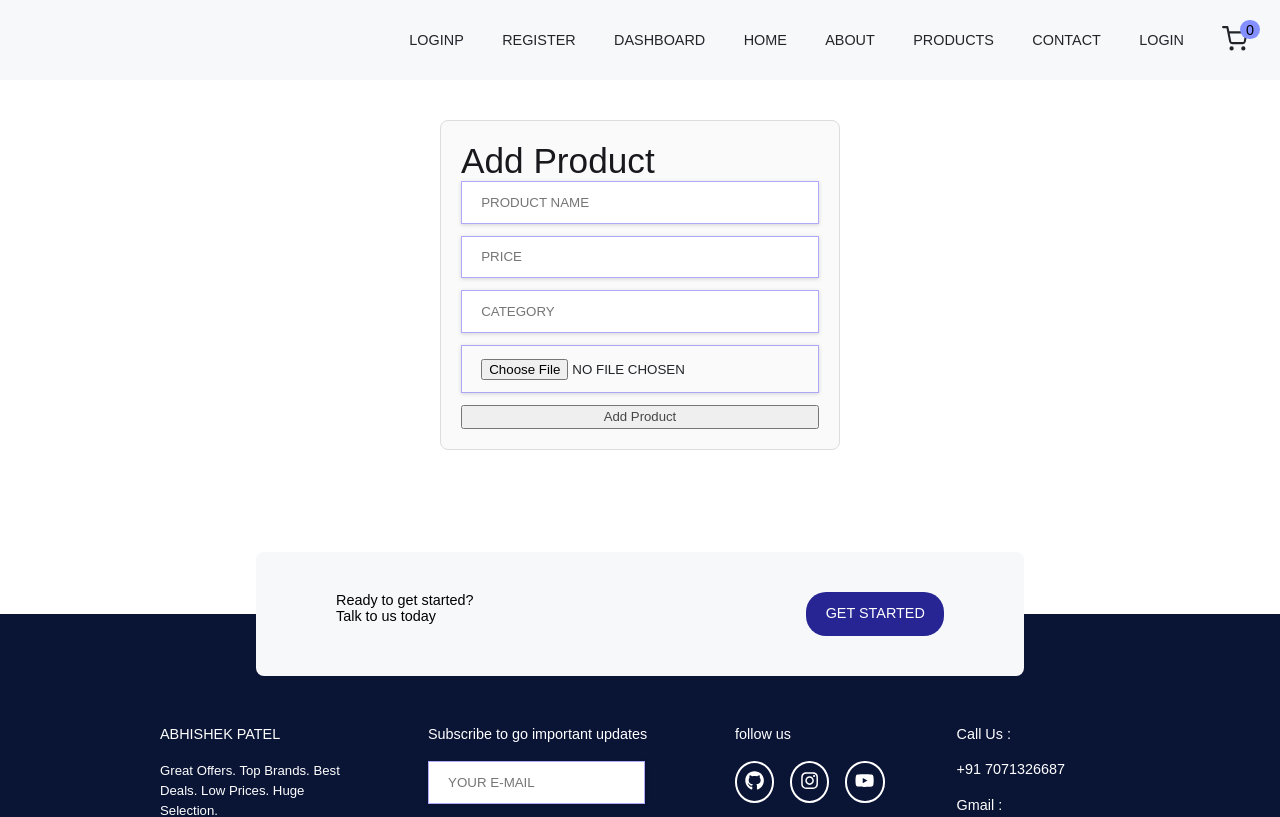
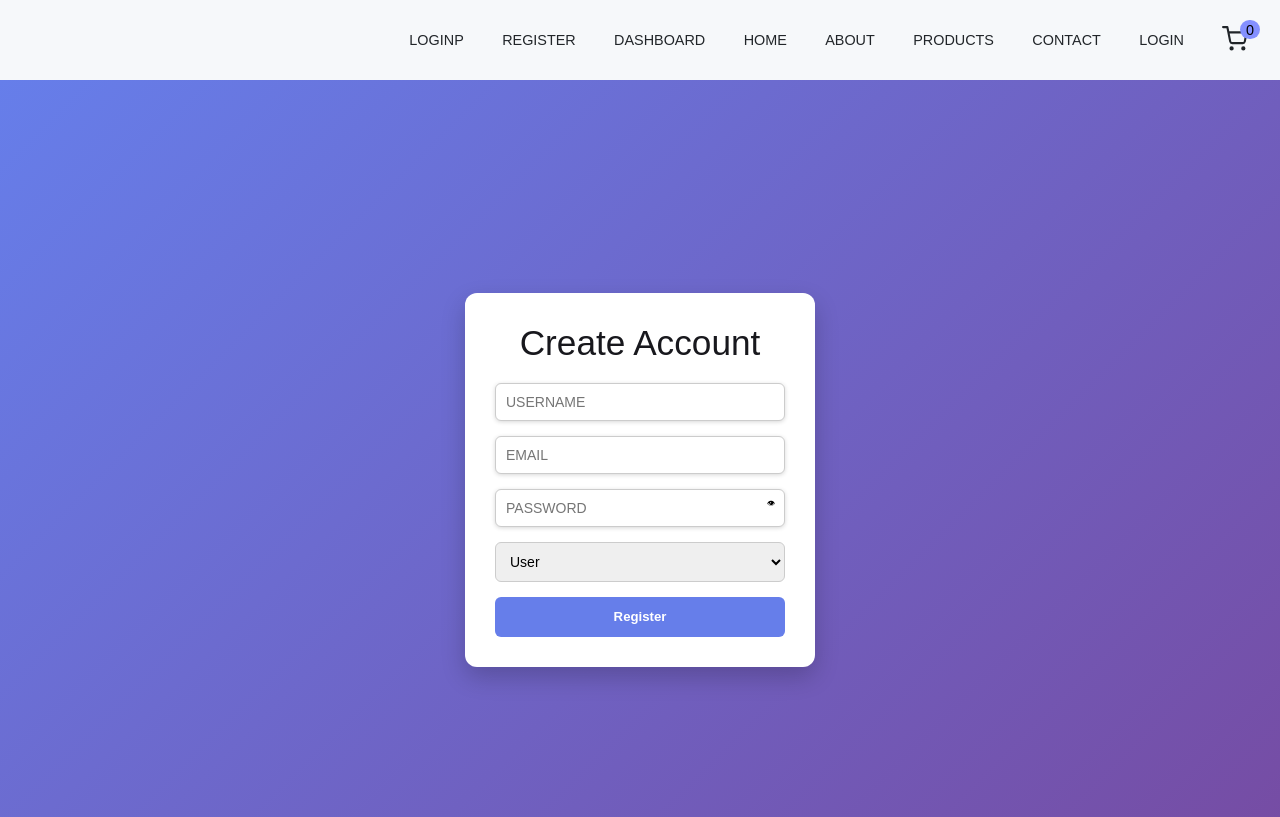
Before and after one commit to Abhishekpatel6687/electro-com, a React (Create React App) app in the folder frontend/: page /login in a window 1280 px wide. Shown: the top 817 px of the page. Built offline with nearby package versions, Linux system fonts and the light colour scheme; no server answers.

Commit message:
register and ligin api

```diff
--- a/frontend/package.json
+++ b/frontend/package.json
@@ -7,6 +7,7 @@
     "@testing-library/react": "^13.3.0",
     "@testing-library/user-event": "^13.5.0",
     "axios": "^0.27.2",
+    "lucide-react": "^0.564.0",
     "react": "^18.2.0",
     "react-dom": "^18.2.0",
     "react-icons": "^4.4.0",
--- a/frontend/src/App.js
+++ b/frontend/src/App.js
@@ -69,6 +69,7 @@ const App = () => {
           <Route path="/singleproduct/:id" element={<SingleProduct />} />
           <Route path="/cart" element={<Cart />} />
           <Route path="/login" element={<Login />} />
+
           <Route path="*" element={<ErrorPage />} />
         </Routes>
         <Footer />
--- a/frontend/src/Login.js
+++ b/frontend/src/Login.js
@@ -1,112 +1,245 @@
+// import { useState } from "react";
+// import axios from "axios";
+
+// const Login = () => {
+//   const [name, setName] = useState("");
+//   const [price, setPrice] = useState("");
+//   const [category, setCategory] = useState("");
+//   const [image, setImage] = useState(null);
+//   const [loading, setLoading] = useState(false);
+
+//   const handleSubmit = async (e) => {
+//     e.preventDefault();
+
+//     if (!image) {
+//       alert("Please select an image ❌");
+//       return;
+//     }
+
+//     const formData = new FormData();
+//     formData.append("name", name);
+//     formData.append("price", price);
+//     formData.append("category", category);
+//     formData.append("image", image);
+
+//     // 🔍 debug (optional)
+//     for (let pair of formData.entries()) {
+//       console.log(pair[0], pair[1]);
+//     }
+
+//     try {
+//       setLoading(true);
+//       await axios.post(
+//         "http://localhost:8080/api/products",
+//         formData
+//       );
+//       alert("Product added successfully ✅");
+
+//       // reset form
+//       setName("");
+//       setPrice("");
+//       setCategory("");
+//       setImage(null);
+//       e.target.reset();
+//     } catch (err) {
+//       console.error(err);
+//       alert("Something went wrong ❌");
+//     } finally {
+//       setLoading(false);
+//     }
+//   };
+
+//   return (
+//     <div style={styles.container}>
+//       <h2>Add Product</h2>
+
+//       <form onSubmit={handleSubmit} style={styles.form}>
+//         <input
+//           type="text"
+//           placeholder="Product name"
+//           value={name}
+//           onChange={(e) => setName(e.target.value)}
+//           required
+//         />
+
+//         <input
+//           type="number"
+//           placeholder="Price"
+//           value={price}
+//           onChange={(e) => setPrice(e.target.value)}
+//           required
+//         />
+
+//         <input
+//           type="text"
+//           placeholder="Category"
+//           value={category}
+//           onChange={(e) => setCategory(e.target.value)}
+//           required
+//         />
+
+//         <input
+//           type="file"
+//           accept="image/*"
+//           onChange={(e) => setImage(e.target.files[0])}
+//           required
+//         />
+
+//         <button type="submit" disabled={loading}>
+//           {loading ? "Adding..." : "Add Product"}
+//         </button>
+//       </form>
+//     </div>
+//   );
+// };
+
+// export default Login;
+
+// const styles = {
+//   container: {
+//     maxWidth: "400px",
+//     margin: "40px auto",
+//     padding: "20px",
+//     border: "1px solid #ddd",
+//     borderRadius: "8px",
+//     background: "#fafafa",
+//   },
+//   form: {
+//     display: "flex",
+//     flexDirection: "column",
+//     gap: "12px",
+//   },
+// };
 import { useState } from "react";
-import axios from "axios";
 
-const Login = () => {
-  const [name, setName] = useState("");
-  const [price, setPrice] = useState("");
-  const [category, setCategory] = useState("");
-  const [image, setImage] = useState(null);
-  const [loading, setLoading] = useState(false);
+function Login() {
+  const [showPassword, setShowPassword] = useState(false);
+  const [formData, setFormData] = useState({
+    username: "",
+    email: "",
+    password: "",
+    role: "user",
+  });
 
-  const handleSubmit = async (e) => {
+  const handleChange = (e) => {
+    setFormData({
+      ...formData,
+      [e.target.name]: e.target.value,
+    });
+  };
+
+  const handleSubmit = (e) => {
     e.preventDefault();
-
-    if (!image) {
-      alert("Please select an image ❌");
-      return;
-    }
-
-    const formData = new FormData();
-    formData.append("name", name);
-    formData.append("price", price);
-    formData.append("category", category);
-    formData.append("image", image);
-
-    // 🔍 debug (optional)
-    for (let pair of formData.entries()) {
-      console.log(pair[0], pair[1]);
-    }
-
-    try {
-      setLoading(true);
-      await axios.post(
-        "http://localhost:8080/api/products",
-        formData
-      );
-      alert("Product added successfully ✅");
-
-      // reset form
-      setName("");
-      setPrice("");
-      setCategory("");
-      setImage(null);
-      e.target.reset();
-    } catch (err) {
-      console.error(err);
-      alert("Something went wrong ❌");
-    } finally {
-      setLoading(false);
-    }
+    console.log(formData);
   };
 
   return (
     <div style={styles.container}>
-      <h2>Add Product</h2>
+      <div style={styles.card}>
+        <h2 style={styles.title}>Create Account</h2>
 
-      <form onSubmit={handleSubmit} style={styles.form}>
+        <form onSubmit={handleSubmit}>
+
           <input
             type="text"
-          placeholder="Product name"
-          value={name}
-          onChange={(e) => setName(e.target.value)}
+            name="username"
+            placeholder="Username"
             required
+            onChange={handleChange}
+            style={styles.input}
           />
 
           <input
-          type="number"
-          placeholder="Price"
-          value={price}
-          onChange={(e) => setPrice(e.target.value)}
+            type="email"
+            name="email"
+            placeholder="Email"
             required
+            onChange={handleChange}
+            style={styles.input}
           />
 
+          <div style={styles.passwordWrapper}>
             <input
-          type="text"
-          placeholder="Category"
-          value={category}
-          onChange={(e) => setCategory(e.target.value)}
+              type={showPassword ? "text" : "password"}
+              name="password"
+              placeholder="Password"
               required
+              onChange={handleChange}
+              style={{ ...styles.input, marginBottom: 0 }}
             />
+            <span
+              style={styles.eye}
+              onClick={() => setShowPassword(!showPassword)}
+            >
+              {showPassword ? "🙈" : "👁"}
+            </span>
+          </div>
 
-        <input
-          type="file"
-          accept="image/*"
-          onChange={(e) => setImage(e.target.files[0])}
-          required
-        />
+          <select
+            name="role"
+            onChange={handleChange}
+            style={styles.input}
+          >
+            <option value="user">User</option>
+            <option value="superadmin">Super Admin</option>
+          </select>
 
-        <button type="submit" disabled={loading}>
-          {loading ? "Adding..." : "Add Product"}
+          <button type="submit" style={styles.button}>
+            Register
           </button>
+
         </form>
       </div>
+    </div>
   );
-};
+}
 
 export default Login;
-
 const styles = {
   container: {
-    maxWidth: "400px",
-    margin: "40px auto",
-    padding: "20px",
-    border: "1px solid #ddd",
-    borderRadius: "8px",
-    background: "#fafafa",
+    height: "100vh",
+    display: "flex",
+    justifyContent: "center",
+    alignItems: "center",
+    background: "linear-gradient(135deg, #667eea, #764ba2)",
   },
-  form: {
-    display: "flex",
-    flexDirection: "column",
-    gap: "12px",
+  card: {
+    background: "#fff",
+    padding: "30px",
+    borderRadius: "12px",
+    width: "350px",
+    boxShadow: "0 10px 25px rgba(0,0,0,0.2)",
+  },
+  title: {
+    textAlign: "center",
+    marginBottom: "20px",
+  },
+  input: {
+    width: "100%",
+    padding: "10px",
+    marginBottom: "15px",
+    borderRadius: "6px",
+    border: "1px solid #ccc",
+    fontSize: "14px",
+  },
+  passwordWrapper: {
+    position: "relative",
+    marginBottom: "15px",
+  },
+  eye: {
+    position: "absolute",
+    right: "10px",
+    top: "8px",
+    cursor: "pointer",
+  },
+  button: {
+    width: "100%",
+    padding: "10px",
+    background: "#667eea",
+    color: "white",
+    border: "none",
+    borderRadius: "6px",
+    cursor: "pointer",
+    fontWeight: "bold",
   },
 };
```
Also changed, not shown: 1 other file (tests, documents, lock files or other folders). Lines whose indentation alone changed are shown as unchanged.
